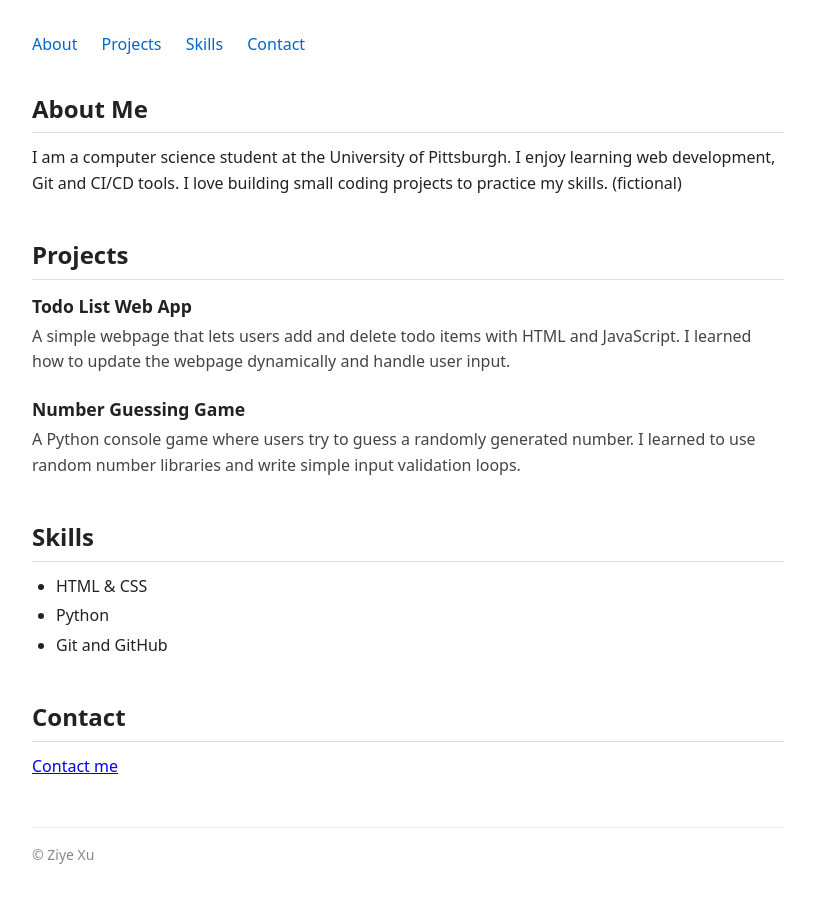
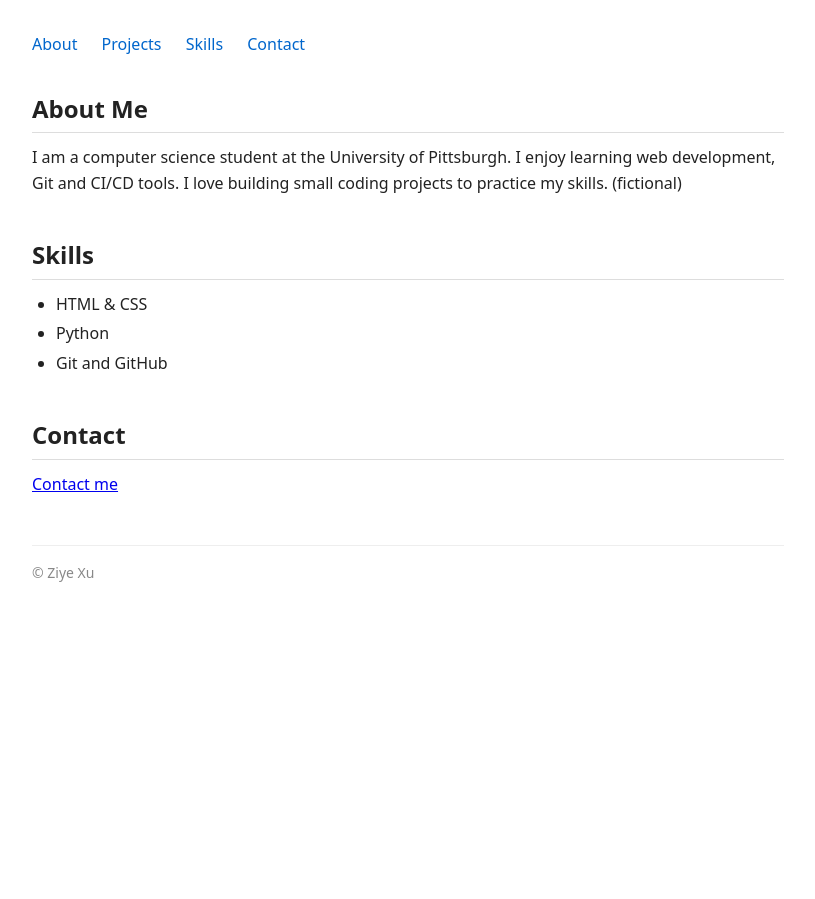
Before and after one commit to ZiyeXu-0719/portfolio-ci-cd, a plain HTML site: page index.html in a window 1280 px wide. Shown: the whole page, without its empty margins (232-1047 px from the left). After the commit the page ends 800 px from the top, so only its background shows below. Drawn offline with Linux system fonts and the light colour scheme.

Commit message:
remove projects section to trigger regression

```diff
--- a/index.html
+++ b/index.html
@@ -26,18 +26,7 @@
       <p>I am a computer science student at the University of Pittsburgh. I enjoy learning web development, Git and CI/CD tools. I love building small coding projects to practice my skills. (fictional)</p>
     </section>
 
-    <section id="projects">
-      <h2>Projects</h2>
 
-      <div class="project">
-        <h3>Todo List Web App</h3>
-        <p>A simple webpage that lets users add and delete todo items with HTML and JavaScript. I learned how to update the webpage dynamically and handle user input.</p>
-      </div>
-      <div class="project">
-        <h3>Number Guessing Game</h3>
-        <p>A Python console game where users try to guess a randomly generated number. I learned to use random number libraries and write simple input validation loops.</p>
-      </div>
-    </section>
 
     <section id="skills">
       <h2>Skills</h2>
```
